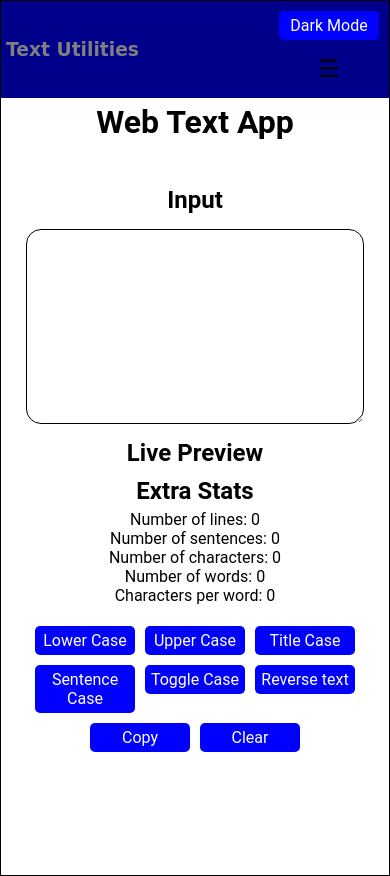
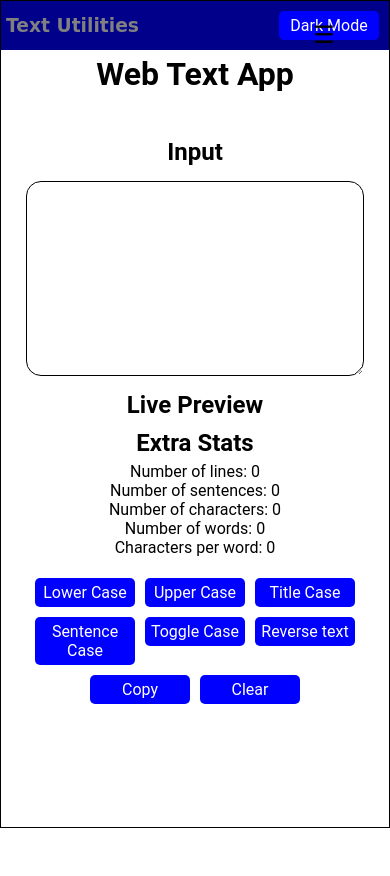
Before and after one commit to hrutavmodha/text-utility, a React (Create React App) app in the folder frontend/: page / in a window 390 px wide. After the commit the page ends 844 px from the top, so only its background shows below. Built offline with nearby package versions, Linux system fonts and the light colour scheme.

Commit message:
Fixed page scroll issue when hamburger was pressed on for small screen sizes

```diff
--- a/frontend/src/App.js
+++ b/frontend/src/App.js
@@ -37,14 +37,17 @@ function App() {
 			cursor: "pointer",
 		},
 		hamburger: {
+            position: "absolute",
+            right: "10px",
+            top: "10px",
 			background: "none",
 			border: "none",
 			fontSize: "24px",
 			color: mode ? "#fff" : "#000",
 			cursor: "pointer",
-		},
-	};
-
+            zIndex: 110
+		}
+	}
 	return (
 		<div style={mode ? dark : light}>
 			<div style={navbarStyles.container}>
--- a/frontend/src/index.css
+++ b/frontend/src/index.css
@@ -172,9 +172,9 @@ input {
 
 	.navbar {
 		height: 60px;
-		overflow-x: scroll;
+		width: 100%;
 		display: flex;
-		position: sticky;
+		position: relative;
 		top: 0;
 		z-index: 100;
 	}
@@ -198,6 +198,10 @@ input {
 	}
 
 	.hamburger {
+		position: absolute;
+		top: 10px;
+		right: 10px;
+		z-index: 110;
 		display: block;
 		background: none;
 		border: none;
@@ -209,6 +213,12 @@ input {
 	.nav-links {
 		display: none;
 		flex-direction: column;
+		position: absolute;
+		top: 60px;
+		right: 0;
+		background: darkblue;
+		width: 100%;
+		z-index: 100;
 		margin-top: 10px;
 	}
 
```
